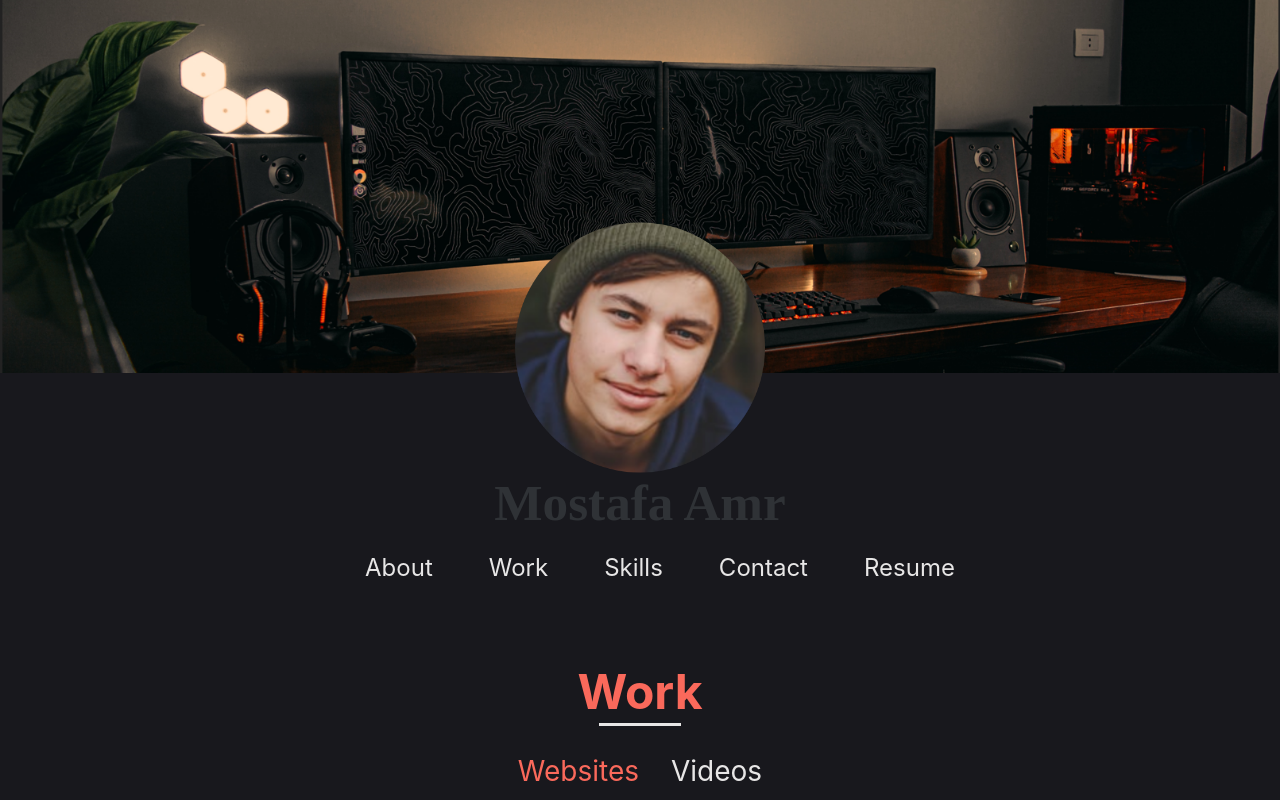
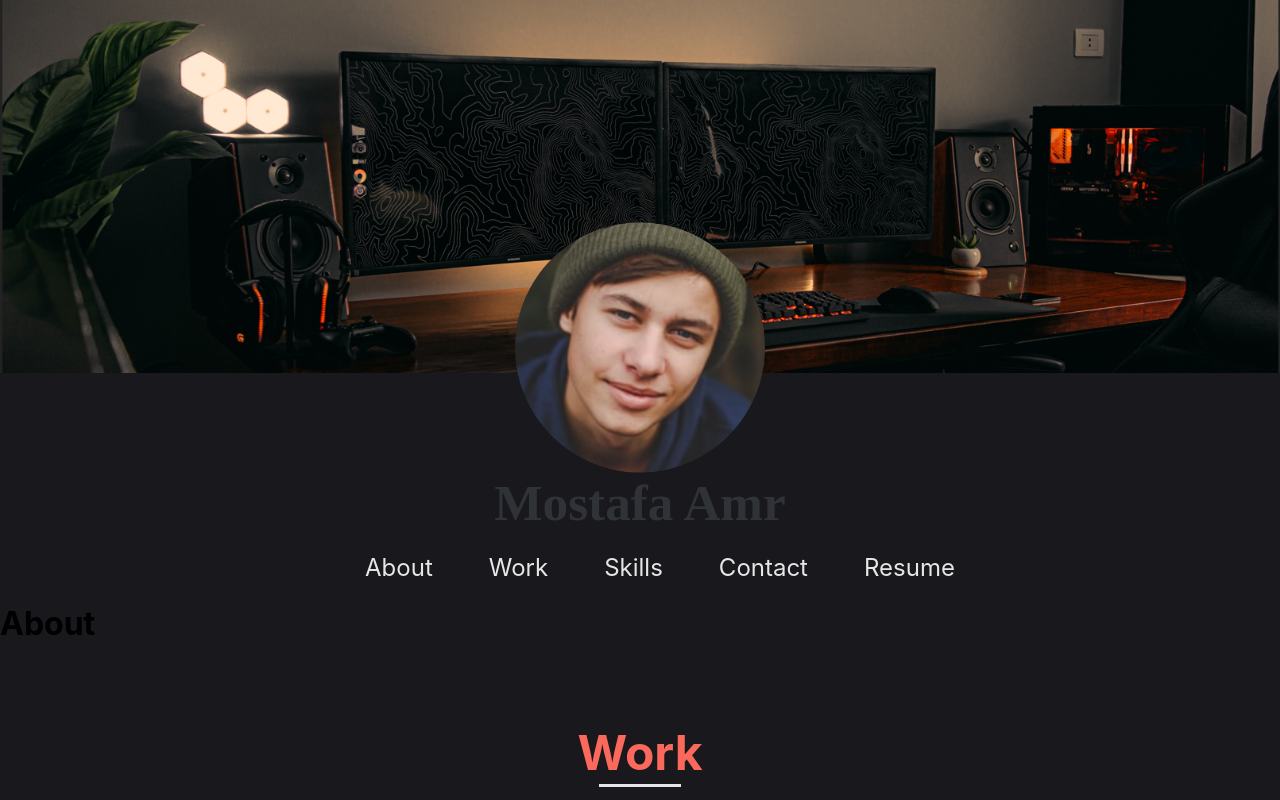
Before and after one commit to MostafaAmrHamed/portfolio, a React (Create React App) app: page / in a window 1280 px wide. Shown: the top 800 px of the page. Built offline with nearby package versions, Linux system fonts and the light colour scheme; a web font is replaced by a local one.

Commit message:
feat(About): init

```diff
--- a/src/App.tsx
+++ b/src/App.tsx
@@ -1,10 +1,11 @@
-import { Header, Navbar, Work } from './components';
+import { Header, Navbar, Work, About } from './components';
 
 function App() {
   return (
     <div>
       <Header />
       <Navbar />
+      <About />
       <Work />
     </div>
   );
--- /dev/null
+++ b/src/components/About/About.tsx
@@ -0,0 +1,9 @@
+import React from 'react';
+
+export const About = () => {
+  return (
+    <div>
+      <h1> About</h1>
+    </div>
+  );
+};
--- /dev/null
+++ b/src/components/About/index.ts
@@ -0,0 +1 @@
+export { About } from './About';
--- a/src/components/index.ts
+++ b/src/components/index.ts
@@ -1,3 +1,4 @@
 export { Header } from './Header';
 export { Navbar } from './Navbar';
 export { Work } from './Work';
+export { About } from './About';
```
Also changed, not shown: src/components/About/about.module.css (added).
